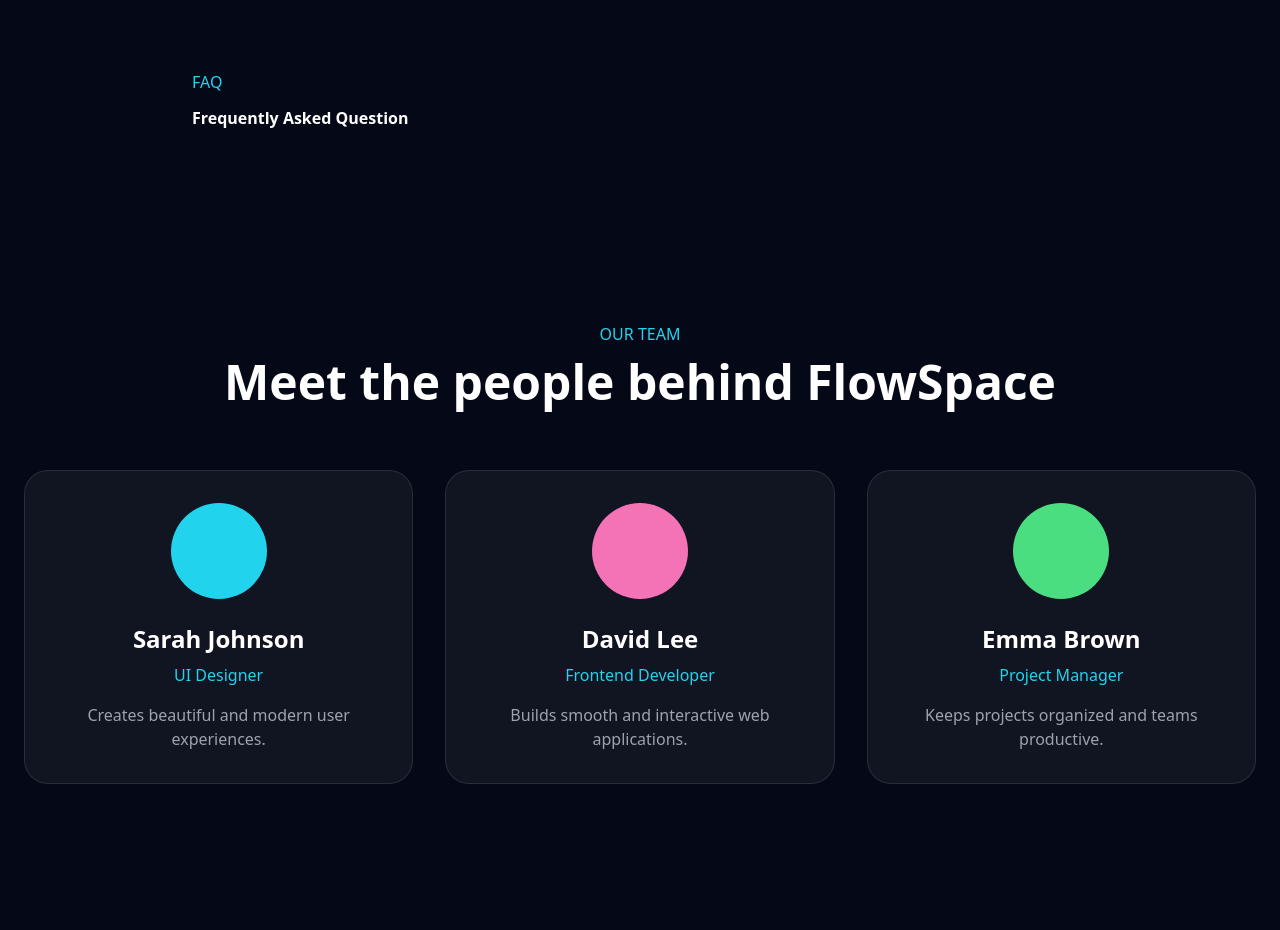
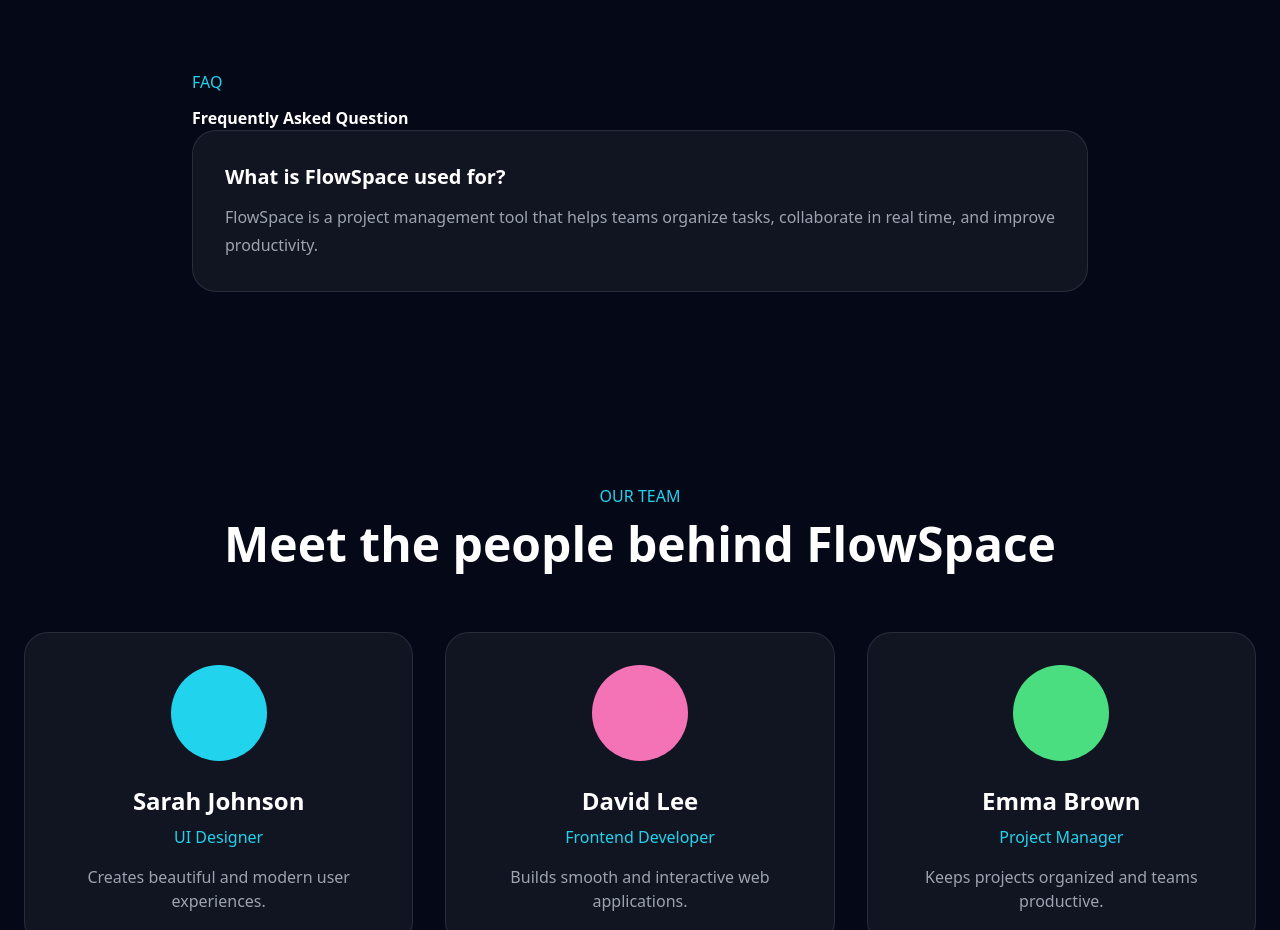
Before and after one commit to rumachoudhury/gsap-animation-landing-page, a React (Vite) app: page / in a window 1280 px wide. Shown: the part 3060-3990 px from the top of the page. Built offline with nearby package versions, Linux system fonts and the light colour scheme.

Commit message:
Add FlowSpace in the FAQ section

```diff
--- a/src/App.jsx
+++ b/src/App.jsx
@@ -566,6 +566,19 @@ export default function App() {
               Frequently Asked Question
             </h2>
           </div>
+
+          <div className="space-y-6">
+            <div className="p-8 rounded-3xl bg-white/5 border border-white/10">
+              <h3 className="text-xl font-semibold mb-3">
+                What is FlowSpace used for?
+              </h3>
+              <p className="text-gray-400 leading-7">
+                {" "}
+                FlowSpace is a project management tool that helps teams organize
+                tasks, collaborate in real time, and improve productivity.
+              </p>
+            </div>
+          </div>
         </div>
       </section>
 
```
